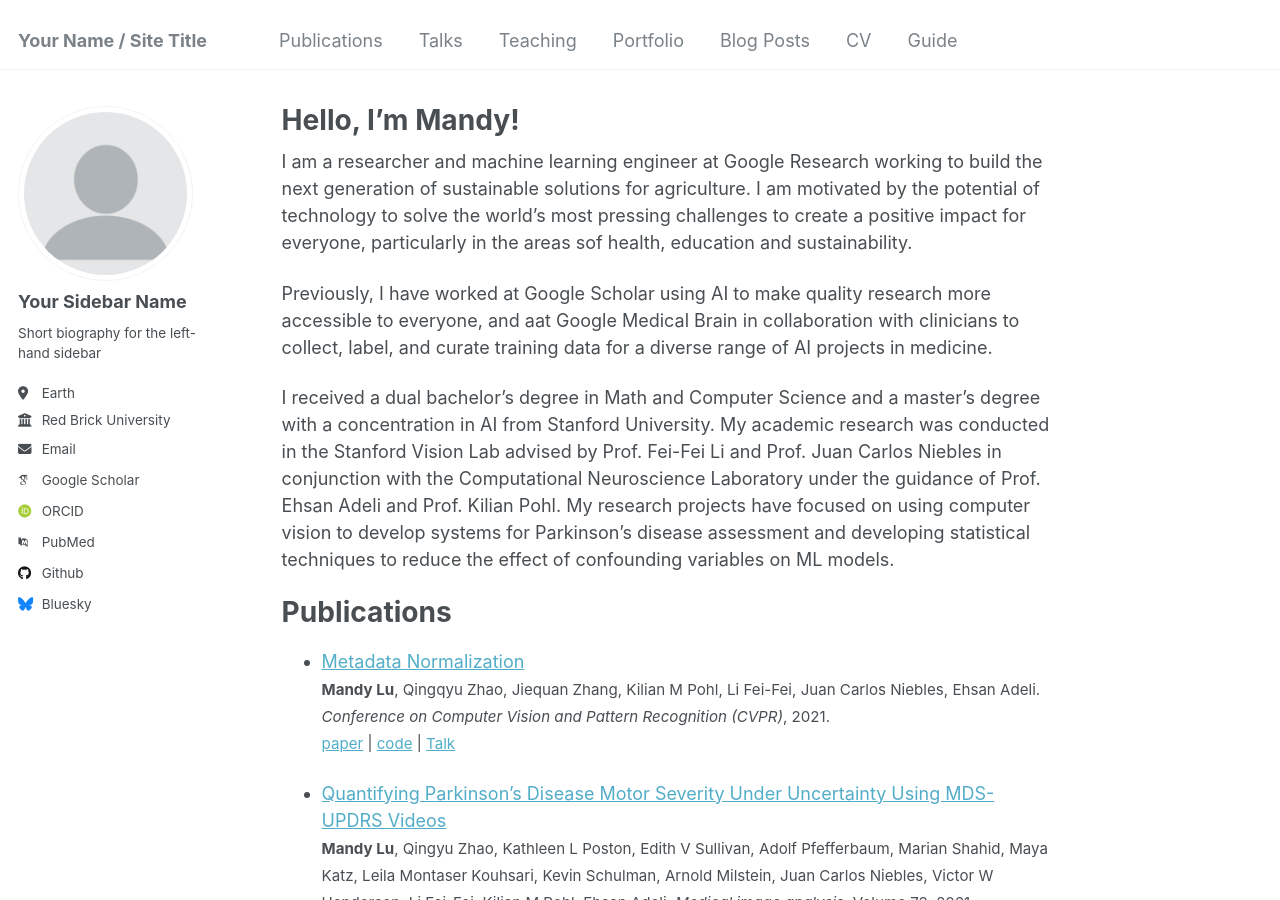
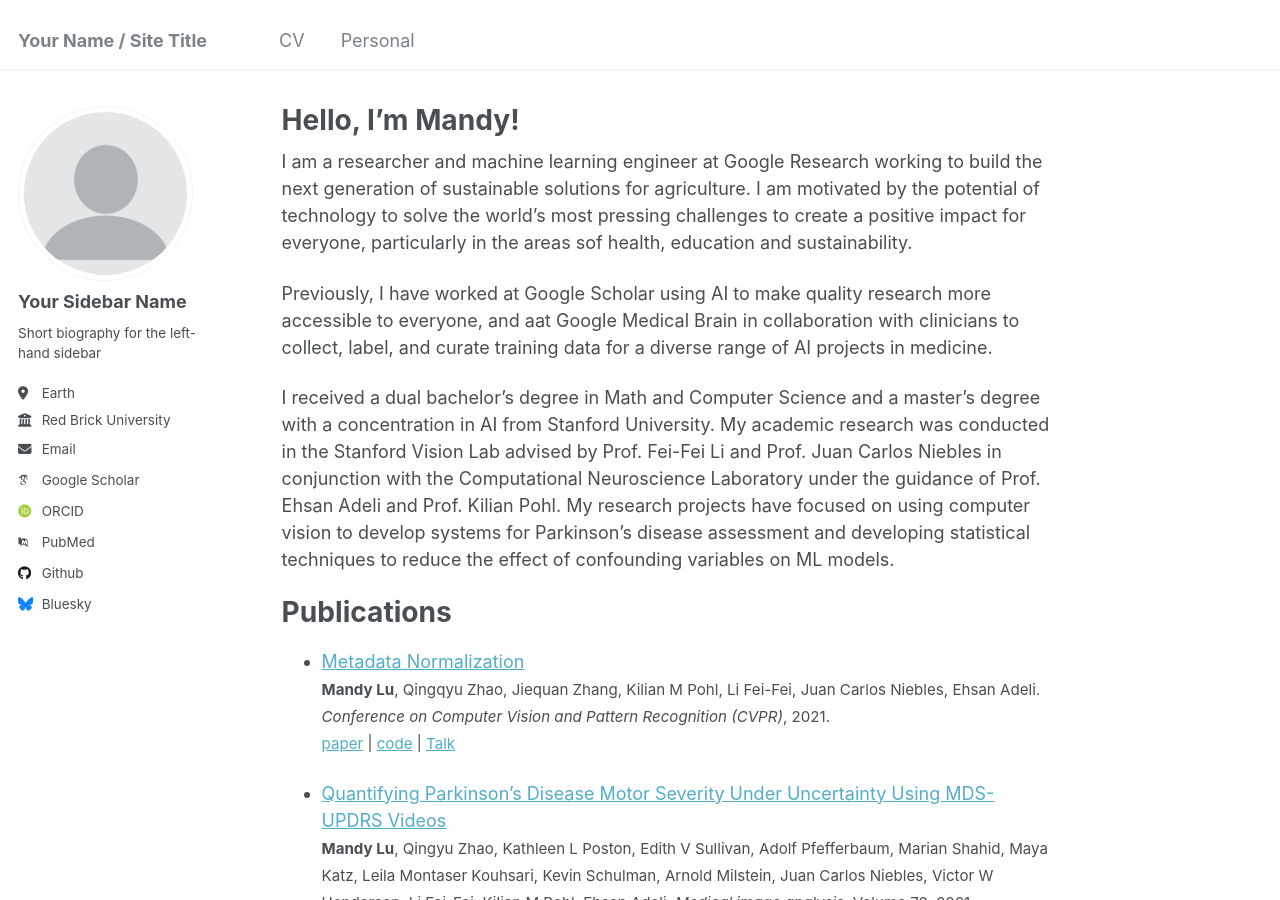
Before and after one commit to mandyslu/mandyslu.github.io, a Jekyll site: the page built from _pages/about.md, in a window 1280 px wide and 900 px high. Built offline with Jekyll 4.4.1, drawn with Linux system fonts in a browser that asks for light colours; some web fonts are replaced.

Commit message:
Update navigation.yml

```diff
--- a/_data/navigation.yml
+++ b/_data/navigation.yml
@@ -5,23 +5,8 @@
 # prevent it from being included in the site.
 
 main:
-  - title: "Publications"
-    url: /publications/
-
-  - title: "Talks"
-    url: /talks/
-
-  - title: "Teaching"
-    url: /teaching/
-
-  - title: "Portfolio"
-    url: /portfolio/
-
-  - title: "Blog Posts"
-    url: /year-archive/
-
   - title: "CV"
     url: /cv/
 
-  - title: "Guide"
-    url: /markdown/
+  - title: "Personal"
+    url: /misc/
```
